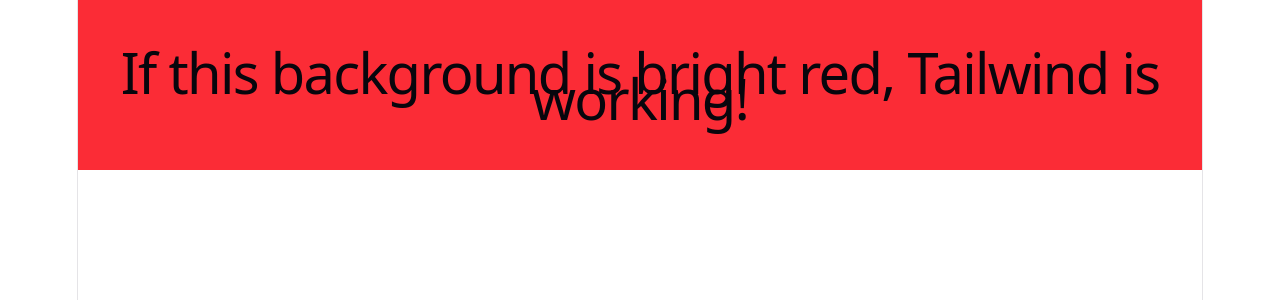
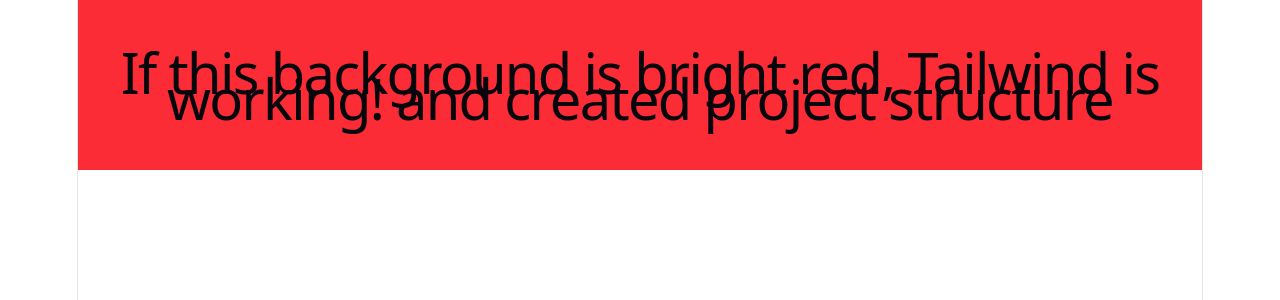
Before and after one commit to tharungangaraju08-bot/FlowSync-AI_frontend, a React (Vite) app in the folder Flowsync/: page / in a window 1280 px wide. Shown: the top 300 px of the page. Built offline with nearby package versions, Linux system fonts and the light colour scheme.

Commit message:
created project structure

```diff
--- a/Flowsync/src/App.jsx
+++ b/Flowsync/src/App.jsx
@@ -7,7 +7,7 @@
 function App() {
   return (
     <div className="bg-red-500 p-6 text-white text-center">
-      <h1>If this background is bright red, Tailwind is working!</h1>
+      <h1>If this background is bright red, Tailwind is working! and created project structure</h1>
     </div>
   )
 }
```
